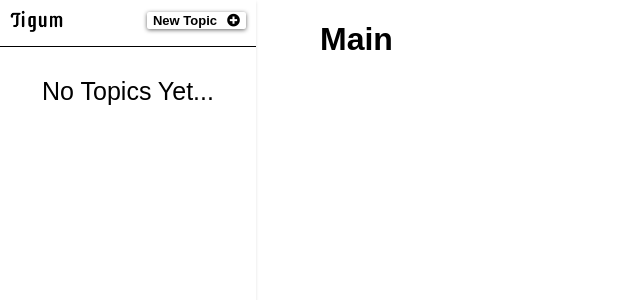
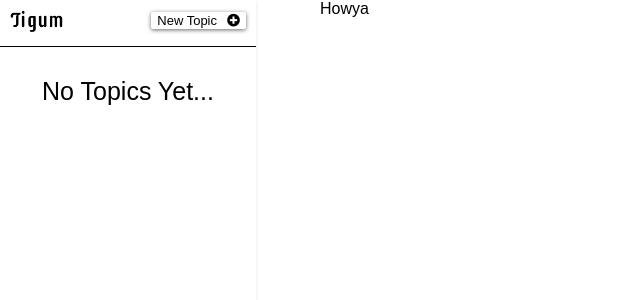
Before and after one commit to bbsmithy/tigum-gui, a React (Create React App) app: page / in a window 1280 px wide. Shown: the top 300 px of the page, without its empty margins (0-640 px from the left). Built offline with nearby package versions, Linux system fonts and the light colour scheme.

Commit message:
Custom ScreenRouter

```diff
--- a/src/App.css
+++ b/src/App.css
@@ -22,7 +22,7 @@ body {
   background-color: white;
   color: black;
   font-size: 13px;
-  font-weight: bold;
+  font-weight: 300;
   flex: 50%;
 }
 
@@ -65,6 +65,7 @@ body {
   padding: 30px;
   text-align: center;
   color: black;
+  font-weight: 300;
   font-size: 25px;
 }
 
--- a/src/App.tsx
+++ b/src/App.tsx
@@ -1,13 +1,24 @@
-import React from "react";
+import React, { useState } from "react";
 import "./App.css";
 import { SideBar } from "./sidebar-navigator";
 import { MainContent } from "./main-content-view";
+import { ScreenRouter, SCREENS } from "./screens/ScreenRouter";
 
 const App: React.FC = () => {
+  const [screen, setScreen] = useState(SCREENS.TOPIC);
+  const [data, setData] = useState();
+
+  const navigate = (screen: SCREENS, data: object) => {
+    setScreen(screen);
+    setData(data);
+  };
+
   return (
     <div className="App">
       <SideBar />
-      <MainContent />
+      <MainContent>
+        <ScreenRouter screen={screen} data={data} />
+      </MainContent>
     </div>
   );
 };
--- a/src/main-content-view/index.tsx
+++ b/src/main-content-view/index.tsx
@@ -1,9 +1,5 @@
 import React from "react";
 
-export const MainContent = () => {
-  return (
-    <div id="main-content">
-      <h1>Main</h1>
-    </div>
-  );
+export const MainContent: React.FC = props => {
+  return <div id="main-content">{props.children}</div>;
 };
--- /dev/null
+++ b/src/screens/CreateNewTopic.tsx
@@ -0,0 +1,9 @@
+import React from "react";
+
+export const CreateNewTopic: React.FC = () => {
+  return (
+    <div>
+      <h1>Create New Topic</h1>
+    </div>
+  );
+};
--- /dev/null
+++ b/src/screens/ScreenRouter.tsx
@@ -0,0 +1,21 @@
+import React from "react";
+import { CreateNewTopic } from "./CreateNewTopic";
+
+export enum SCREENS {
+  CREATE_NEW_TOPIC,
+  TOPIC
+}
+
+type ScreenType = {
+  screen: SCREENS;
+  data: object;
+};
+
+export const ScreenRouter = ({ screen, data }: ScreenType) => {
+  switch (screen) {
+    case SCREENS.CREATE_NEW_TOPIC:
+      return <CreateNewTopic />;
+    default:
+      return <div>Howya</div>;
+  }
+};
--- a/src/sidebar-navigator/NoTopicsMessage.tsx
+++ b/src/sidebar-navigator/NoTopicsMessage.tsx
@@ -1,5 +1,5 @@
 import React from "react";
 
-export const NoTopicsMessage = () => {
+export const NoTopicsMessage: React.FC = () => {
   return <div id="no-topics-container">No Topics Yet...</div>;
 };
--- /dev/null
+++ b/src/sidebar-navigator/TopicsList.tsx
@@ -0,0 +1,5 @@
+import React from "react";
+
+export const TopicsList: React.FC = () => {
+  return <div />;
+};
--- a/src/sidebar-navigator/index.tsx
+++ b/src/sidebar-navigator/index.tsx
@@ -2,14 +2,16 @@ import logo from "../logo.png";
 import React from "react";
 import { NoTopicsMessage } from "./NoTopicsMessage";
 
-export const SideBar = () => {
+export const SideBar: React.FC = () => {
+  const onCreateNewTopic = () => {};
+
   return (
     <div id="sidebar">
       <div id="sidebar-header">
         <div id="logo-container">
           <img src={logo} id="logo" />
         </div>
-        <button id="new-btn">
+        <button id="new-btn" onClick={onCreateNewTopic}>
           <span>New Topic</span>
           <i className="fas fa-plus-circle" />
         </button>
```
